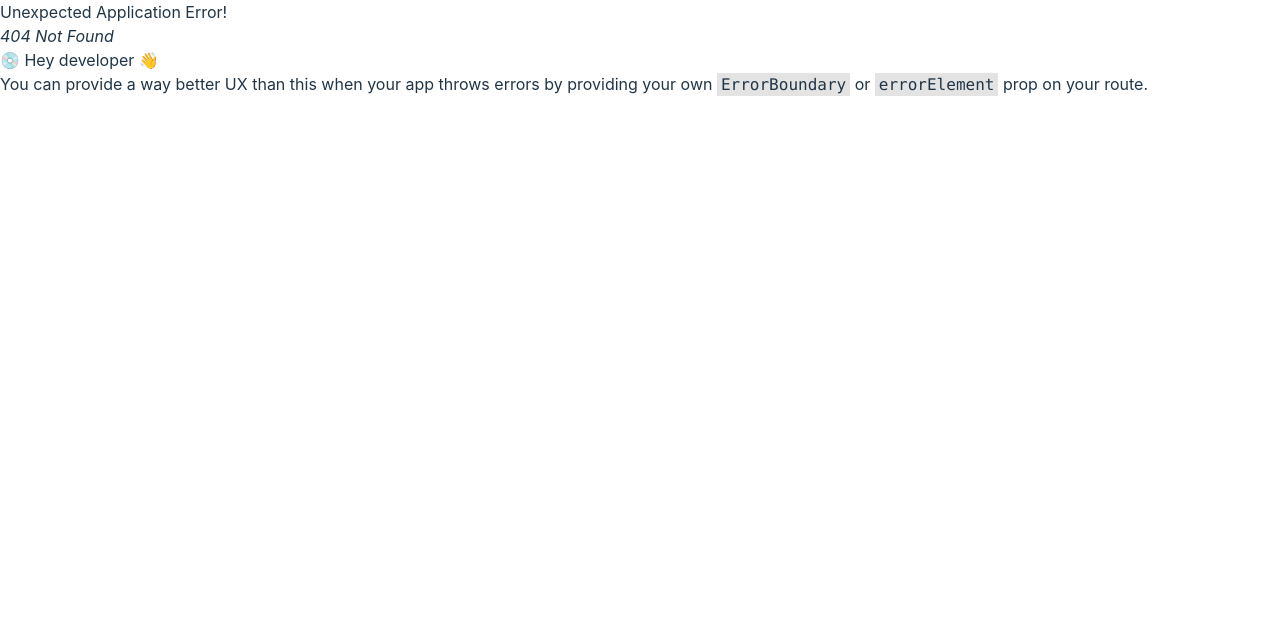
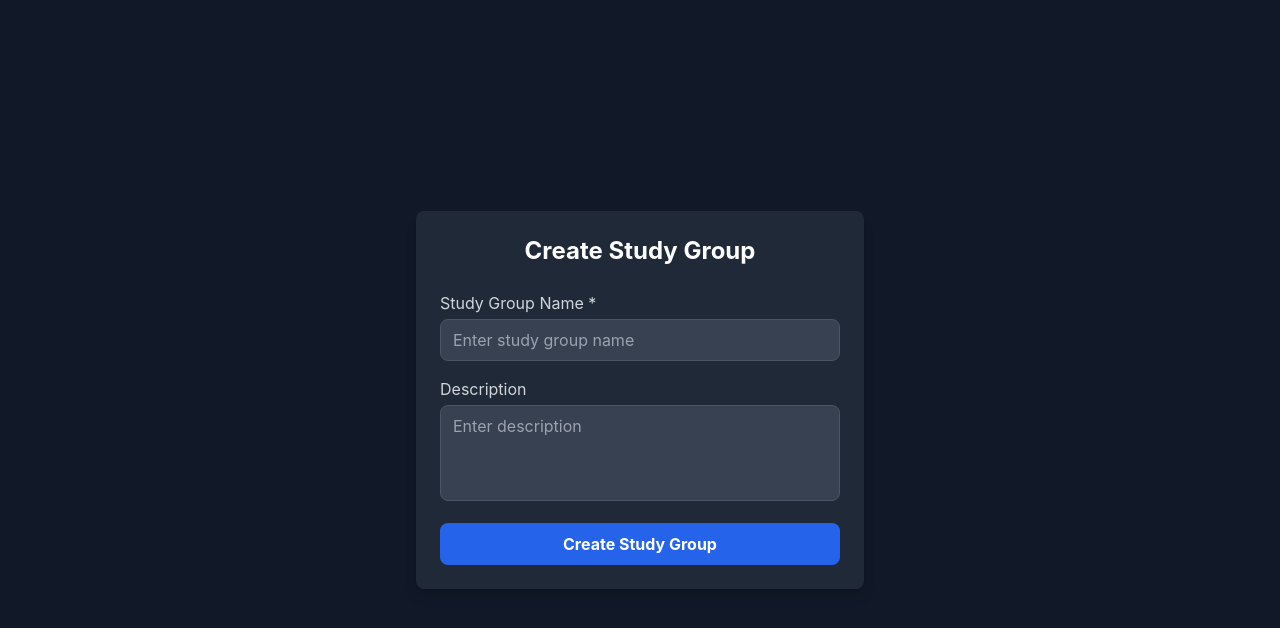
Before and after one commit to ompatel22/Elev8-Frontend, a React (Vite) app: page /dashboard/study-group/create-study-group in a window 1280 px wide. Before the commit this address had no page. Shown: the top 628 px of the page. Built offline with nearby package versions, Linux system fonts and the light colour scheme; sample sign-in values are in the browser's storage.

Commit message:
Added the create Study Group Functionality.

```diff
--- a/src/components/navigation/Navigation.jsx
+++ b/src/components/navigation/Navigation.jsx
@@ -15,8 +15,8 @@ const Navigation = () => {
 
   return (
     <nav className="bg-gray-900/80 backdrop-blur-lg text-white shadow-lg fixed w-full z-50">
-    <div className="px-4 sm:px-6 lg:px-8">
-      <div className="flex justify-between items-center h-20">
+      <div className="px-4 sm:px-6 lg:px-8">
+        <div className="flex justify-between items-center h-20">
           {/* Logo */}
           <Link to="/dashboard" className="text-3xl font-extrabold tracking-wide text-blue-400">
             Elev8 🚀
--- /dev/null
+++ b/src/components/studygroup/CreateStudyGroup.jsx
@@ -0,0 +1,104 @@
+import axios from "axios";
+import React, { useEffect, useState } from "react";
+import { useNavigate } from "react-router-dom";
+
+function CreateStudyGroup() {
+    const [studyGroupName, setStudyGroupName] = useState("");
+    const [description, setDescription] = useState("");
+    const navigate = useNavigate();
+    const [user, setUser] = useState("");
+
+    useEffect(() => {
+        // Get the username from localStorage
+        const username = localStorage.getItem("username");
+        if (!username) {
+            navigate("/login");
+        }
+        setUser(username);
+    }, [navigate]);
+
+    const handleSubmit = async (e) => {
+        e.preventDefault();
+
+        if (!studyGroupName.trim()) {
+            alert("Study group name is required!");
+            return;
+        }
+
+        try {
+            // Fetch user details from backend
+            const userResponse = await axios.get(`http://localhost:8080/api/users/${user}`);
+
+            if (!userResponse.data) {
+                alert("User not found!");
+                return;
+            }
+
+            console.log(userResponse.data);
+
+            const studyGroupData = {
+                studyGroupName,
+                studyGroupDescription: description,
+                owner: userResponse.data, // Sending full user object
+            };
+
+            // Send the POST request
+            const response = await axios.post(
+                "http://localhost:8080/api/v1/study_group/create_study_group",
+                studyGroupData
+            );
+
+            if (response.status === 200) {
+                navigate("/dashboard/study-groups");
+            }
+        } catch (error) {
+            console.error("Error creating study group:", error);
+            navigate(`/dashboard/study-group/create-study-group`);
+        }
+    };
+
+    return (
+        <div className="flex justify-center items-center min-h-screen bg-gray-900 text-white">
+            <div className="w-full max-w-md p-6 bg-gray-800 rounded-lg shadow-lg">
+                <h2 className="text-2xl font-bold text-center mb-6">Create Study Group</h2>
+
+                <form onSubmit={handleSubmit} className="space-y-4">
+                    {/* Study Group Name */}
+                    <div>
+                        <label className="block text-gray-300 mb-1">Study Group Name *</label>
+                        <input
+                            type="text"
+                            value={studyGroupName}
+                            onChange={(e) => setStudyGroupName(e.target.value)}
+                            placeholder="Enter study group name"
+                            className="w-full px-3 py-2 bg-gray-700 text-white border border-gray-600 rounded-lg focus:outline-none focus:ring-2 focus:ring-blue-500"
+                            required
+                        />
+                    </div>
+
+                    {/* Description (Optional) */}
+                    <div>
+                        <label className="block text-gray-300 mb-1">Description</label>
+                        <textarea
+                            value={description}
+                            onChange={(e) => setDescription(e.target.value)}
+                            placeholder="Enter description"
+                            required
+                            className="w-full px-3 py-2 bg-gray-700 text-white border border-gray-600 rounded-lg focus:outline-none focus:ring-2 focus:ring-blue-500 resize-none h-24"
+                        ></textarea>
+                    </div>
+
+                    {/* Submit Button */}
+                    <button
+                        type="submit"
+                        className="w-full bg-blue-600 hover:bg-blue-500 text-white font-bold py-2 px-4 rounded-lg transition-all"
+                    >
+                        Create Study Group
+                    </button>
+                </form>
+            </div>
+        </div>
+    );
+}
+
+export default CreateStudyGroup;
--- /dev/null
+++ b/src/components/studygroup/StudyGroup.jsx
@@ -0,0 +1,90 @@
+import React, { useEffect, useState } from "react";
+import { getAllStudyGroups } from "../../services/StudyGroupService";
+import Navigation from "../navigation/Navigation";
+import { Link, useNavigate } from "react-router-dom";
+
+function StudyGroup() {
+    const [data, setData] = useState([]);
+    const navigate = useNavigate();
+
+    useEffect(() => {
+        const fetchData = async () => {
+            try {
+                const response = await getAllStudyGroups(); // Fetching data
+                setData(response); // Storing data in state
+            } catch (error) {
+                console.error("Error fetching study groups:", error);
+            }
+        };
+
+        fetchData();
+    }, []);
+
+    useEffect(() => {
+        const username = localStorage.getItem("username");
+
+        if (!username) {
+            navigate("/login");
+        }
+    }, [navigate]);
+
+    return (
+        <div className="flex flex-col h-screen bg-gray-900 text-white">
+            {/* Navigation Bar - Fixed at Top */}
+            <div className="fixed top-0 left-0 w-full z-50">
+                <Navigation />
+            </div>
+
+            {/* Content Below Navigation */}
+            <div className="flex flex-1 overflow-hidden pt-16">
+                {/* Left Sidebar with Scrollable List */}
+                <div className="w-1/4 p-4 border-r border-gray-700 bg-gray-800 overflow-y-auto h-full">
+                    {/* Title & Create Button */}
+                    <div className="flex items-center justify-between mb-4">
+                        <h2 className="text-xl font-bold text-gray-100">Study Groups</h2>
+                        <Link to={`/dashboard/study-group/create-study-group`}>
+                            <button className="px-3 py-1 bg-blue-600 text-white rounded-lg text-sm hover:bg-blue-500 transition-all">
+                                + Create
+                            </button>
+                        </Link>
+                    </div>
+
+                    {data.length > 0 ? (
+                        <div>
+                            {data.map((group) => (
+                                <div
+                                    key={group.id}
+                                    className="mb-3 p-3 bg-gray-700 shadow-lg rounded-lg flex items-center transition-all hover:bg-gray-600"
+                                >
+                                    {/* Group Image */}
+                                    <img
+                                        src="https://cdn-icons-png.flaticon.com/512/21/21104.png"
+                                        alt="Group Icon"
+                                        className="w-12 h-12 rounded-full mr-3"
+                                    />
+
+                                    {/* Group Details */}
+                                    <div>
+                                        <h3 className="text-md font-bold text-gray-200">{group.studyGroupName}</h3>
+                                        <p className="text-sm text-gray-400">
+                                            {group.messages && group.messages.length > 0
+                                                ? group.messages[group.messages.length - 1].content // Last message content
+                                                : "No messages yet"}
+                                        </p>
+                                    </div>
+                                </div>
+                            ))}
+                        </div>
+                    ) : (
+                        <p className="text-gray-400">No study groups found.</p>
+                    )}
+                </div>
+
+                {/* Right Section */}
+                <div className="w-3/4 p-6 bg-gray-900"></div>
+            </div>
+        </div>
+    );
+}
+
+export default StudyGroup;
--- a/src/main.jsx
+++ b/src/main.jsx
@@ -16,6 +16,8 @@ import HackathonRequestPage from "./pages/HackathonRequestPage.jsx";
 import HackathonRequestStatusPage from "./pages/HackathonRequestStatusPage.jsx";
 import CollegeChatUsersPage from "./pages/CollegeChatUsersPage.jsx";
 import ProfileEditForm from "./components/forms/ProfileEditForm.jsx";
+import StudyGroupPage from "./pages/StudyGroupPage.jsx";
+import CreateStudyGroup from "./components/studygroup/CreateStudyGroup.jsx";
 const appRouter = createBrowserRouter([
   { path: "/", element: <App /> },
   { path: "/register", element: <RegistrationForm /> },
@@ -29,7 +31,9 @@ const appRouter = createBrowserRouter([
   { path: "/dashboard/hackathons/requests/status", element: <HackathonRequestStatusPage /> },
   { path: "/dashboard/college-chat/", element: <CollegeChatPage /> },
   { path: "dashboard/college-chat/:roomId/users", element: <CollegeChatUsersPage /> },
-  { path: "/dashboard/profile/:username/edit", element: <ProfileEditForm /> }
+  { path: "/dashboard/profile/:username/edit", element: <ProfileEditForm /> },
+  { path: "/dashboard/study-groups", element: <StudyGroupPage /> },
+  { path: "/dashboard/study-group/create-study-group", element: <CreateStudyGroup /> }
 ]);
 
 createRoot(document.getElementById("root")).render(
--- /dev/null
+++ b/src/pages/StudyGroupPage.jsx
@@ -0,0 +1,14 @@
+import React from 'react'
+import StudyGroup from '../components/studygroup/StudyGroup'
+import GradientBackground from '../components/background/GradientBackground'
+import Navigation from '../components/navigation/Navigation'
+
+function StudyGroupPage() {
+    return (
+        <GradientBackground className="min-h-screen">
+            <StudyGroup />
+        </GradientBackground>
+    )
+}
+
+export default StudyGroupPage
--- /dev/null
+++ b/src/services/StudyGroupService.js
@@ -0,0 +1,8 @@
+import { httpClient } from "../config/AxiosHelper"
+
+export const getAllStudyGroups = async () => {
+    const response = await httpClient.get(`/study_group/get-all-study-groups`);
+    console.log(response);
+
+    return response.data;
+};
```
Also changed, not shown: src/services/RoomService.js (line endings or trailing spaces).
